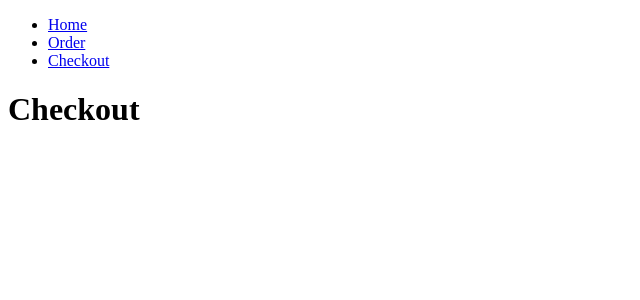
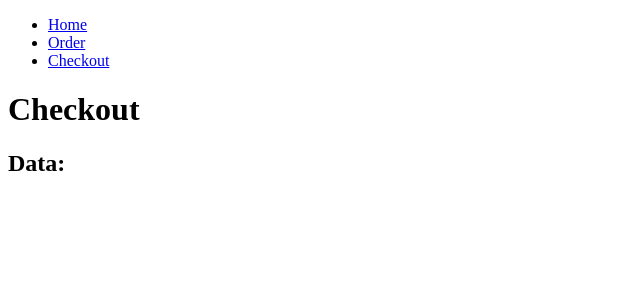
Before and after one commit to umich2020/shopping_cart, a React (Vite) app: page /checkout in a window 1280 px wide. Shown: the top 300 px of the page, without its empty margins (0-640 px from the left). Built offline with nearby package versions, Linux system fonts and the light colour scheme.

Commit message:
added data context between pages
as long as we pass information from the navbar using link we can pass
data because link has a state property to pass info.
and we were able to retrieve it and edit it

```diff
--- a/src/components/navbar/Navbar.jsx
+++ b/src/components/navbar/Navbar.jsx
@@ -1,7 +1,7 @@
 import { Link } from "react-router-dom"
 
-export function Navbar(){
-
+export function Navbar(data){
+    const info = data
     return (
         <>
         <ul>
@@ -12,7 +12,7 @@ export function Navbar(){
             <Link to="/shopping">Order</Link>
             </li>
                         <li>
-            <Link to="/checkout">Checkout</Link>
+            <Link to="/checkout" state={info.data}>Checkout</Link>
             </li>
         </ul>
         </>
--- a/src/components/orderpage/Orderpage.jsx
+++ b/src/components/orderpage/Orderpage.jsx
@@ -1,19 +1,31 @@
-import { Navbar } from "../navbar/Navbar"
-import { Item } from "./item/item"
-
-export function OrderPage(){
+import { Navbar } from "../navbar/Navbar";
+import { Item } from "./item/item";
+import { useState } from "react";
+export function OrderPage() {
   //items
   //entree mac&cheese
   /*
     https://www.themealdb.com/api/json/v1/1/search.php?s=
 
     */
-    return(
+  const [orders, setOrders] = useState([["temp", 2]]);
+  function click() {
+    setOrders([...orders, ["number2", 1]]);
+  }
+  return (
     <>
-        <Navbar/>
-
+      <Navbar data={orders} />
+      <button onClick={click}>Click me!</button>
+      {orders.map((item) => {
+        return (
+          <>
+            <p>Item is:{item[0]}</p>
+            <p>quantity is:{item[1]}</p>
+          </>
+        );
+      })}
       <h1>We got yummy food!</h1>
-        <Item url_param="Vegan%20Chocolate%20Cake"/>
+      <Item url_param="Vegan%20Chocolate%20Cake" />
     </>
-    )
+  );
 }
--- a/src/components/shopping_cart/shopping_page.jsx
+++ b/src/components/shopping_cart/shopping_page.jsx
@@ -1,11 +1,16 @@
 import { Navbar } from "../navbar/Navbar"
+import { useLocation } from "react-router-dom"
 export function ShoppingPage(){
-
+    const location = useLocation()
+    let info = location.state
+    console.log('info is')
+    console.log(info)
     return(
         <>
                 <Navbar/>
 
         <h1>Checkout</h1>
+        <h2>Data: {info}</h2>
         </>
     )
 }
```
Lines whose indentation alone changed are shown as unchanged.
